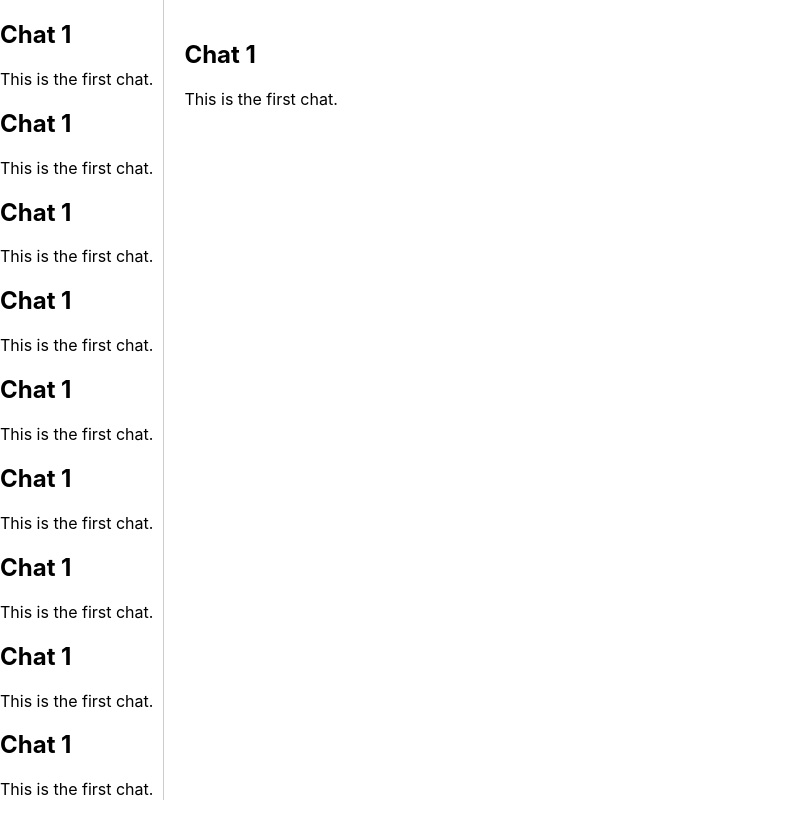
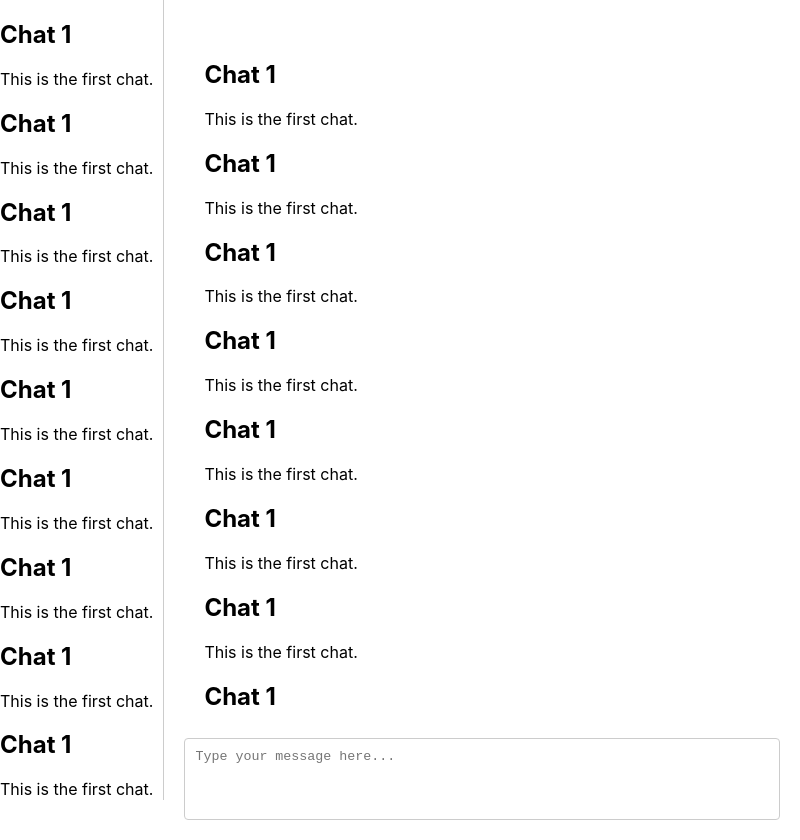
Before and after one commit to alekdemaio/quick-ai, an Electron app: page src/index.html in a window 800 px wide. Drawn offline with Linux system fonts and the light colour scheme.

Commit message:
Text area and chat scrolling
Chat section now scrolls and textarea stays centered in its div at the bottom of its view

```diff
--- a/src/index.css
+++ b/src/index.css
@@ -25,5 +25,27 @@ body {
 .active-chat {
     flex: 1;
     height: 100%;
-    padding: 20px; /* Add some padding for content */
+    padding: 20px;
+    display: flex;
+    flex-direction: column;
+    position: relative; /* Add positioning context */
 }
+
+.textarea {
+    position: absolute; /* Position absolutely within active-chat */
+    bottom: 20px; /* Distance from bottom */
+    left: 20px; /* Match padding */
+    right: 20px; /* Match padding */
+    padding: 10px;
+    resize: none;
+    min-height: 60px;
+    border-radius: 4px;
+    border: 1px solid #ccc;
+}
+
+.chat-messages {
+    flex: 1;
+    overflow-y: auto;
+    padding: 20px;
+    margin-bottom: 100px; /* Space for textarea */
+}
--- a/src/index.html
+++ b/src/index.html
@@ -45,8 +45,44 @@
 
       </div>
       <div class="active-chat">
-        <h2>Chat 1</h2>
-        <p>This is the first chat.</p>
+        <div class="chat-messages">
+          <h2>Chat 1</h2>
+          <p>This is the first chat.</p>
+          <h2>Chat 1</h2>
+          <p>This is the first chat.</p>
+          <h2>Chat 1</h2>
+          <p>This is the first chat.</p>
+          <h2>Chat 1</h2>
+          <p>This is the first chat.</p>
+          <h2>Chat 1</h2>
+          <p>This is the first chat.</p>
+          <h2>Chat 1</h2>
+          <p>This is the first chat.</p>
+          <h2>Chat 1</h2>
+          <p>This is the first chat.</p>
+          <h2>Chat 1</h2>
+          <p>This is the first chat.</p>
+          <h2>Chat 1</h2>
+          <p>This is the first chat.</p>
+          <h2>Chat 1</h2>
+          <p>This is the first chat.</p>
+          <h2>Chat 1</h2>
+          <p>This is the first chat.</p>
+          <h2>Chat 1</h2>
+          <p>This is the first chat.</p>
+          <h2>Chat 1</h2>
+          <p>This is the first chat.</p>
+          <h2>Chat 1</h2>
+          <p>This is the first chat.</p>
+          <h2>Chat 1</h2>
+          <p>This is the first chat.</p>
+          <h2>Chat 1</h2>
+          <p>This is the first chat.</p>
+          <h2>Chat 1</h2>
+          <p>This is the first chat.</p>
+
+        </div>
+        <textarea class="textarea" placeholder="Type your message here..."></textarea>
       </div>
     </div>
   </body>
```
